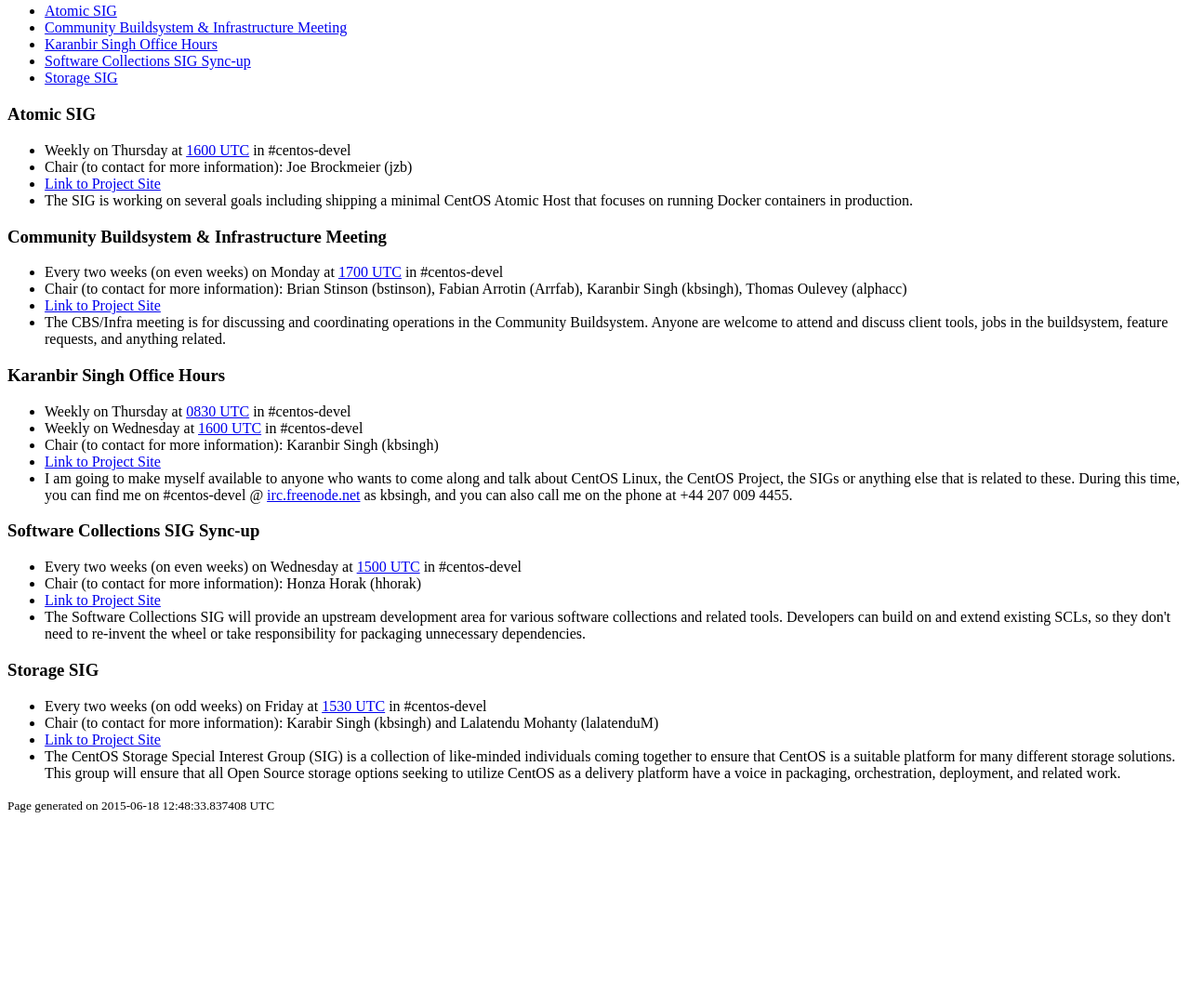
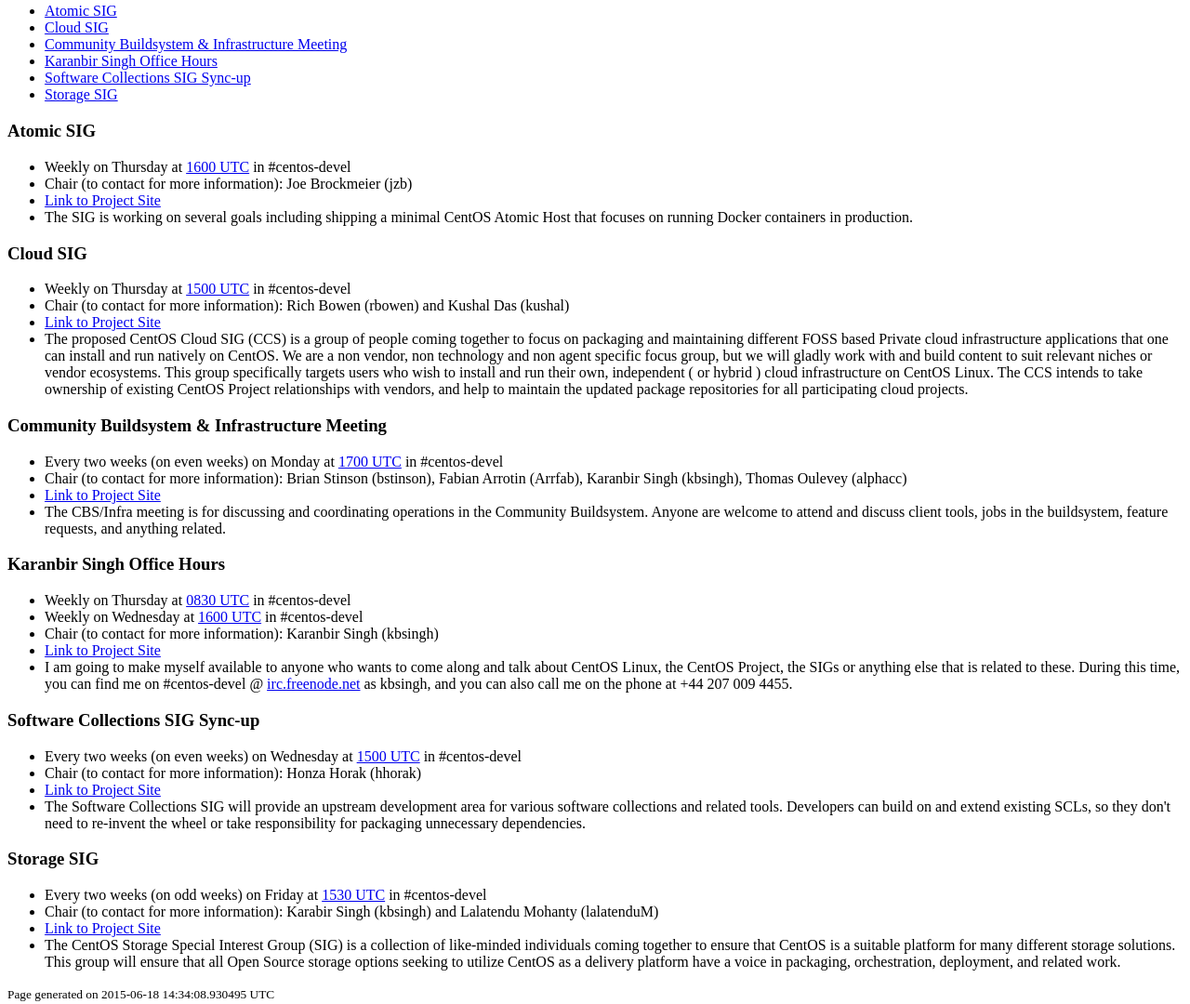
Before and after one commit to CentOS/Calendar, a plain HTML site: page output/index.html in a window 1280 px wide. Shown: the part 447-1527 px from the top of the page at 93% size. Before the commit the page ends 1330 px from the top, so only its background shows below. Drawn offline with Linux system fonts and the light colour scheme.

Commit message:
Cloud SIG Meeting Added

```diff
--- a/output/index.html
+++ b/output/index.html
@@ -27,6 +27,7 @@
 <p>Here is a list of current meetings with their descriptions:</p>
 <ul>
 <li><a href="#Atomic_SIG">Atomic SIG</a></li>
+<li><a href="#Cloud_SIG">Cloud SIG</a></li>
 <li><a href="#Community_Buildsystem_&_Infrastructure_Meeting">Community Buildsystem & Infrastructure Meeting</a></li>
 <li><a href="#Karanbir_Singh_Office_Hours">Karanbir Singh Office Hours</a></li>
 <li><a href="#Software_Collections_SIG_Sync-up">Software Collections SIG Sync-up</a></li>
@@ -42,6 +43,20 @@
 <li>Chair (to contact for more information): Joe Brockmeier (jzb)</li>
 <li><a href="http://wiki.centos.org/SpecialInterestGroup/Atomic">Link to Project Site</a>
 <li>The SIG is working on several goals including shipping a minimal CentOS Atomic Host that focuses on running Docker containers in production.
+</li>
+</ul>
+
+<a id="Cloud_SIG"><h3>Cloud SIG</h3></a>
+
+<ul>
+<li>Weekly on Thursday at
+<a href="http://www.timeanddate.com/worldclock/fixedtime.html?hour=15&amp;min=00&amp;sec=0">1500 UTC</a>
+in #centos-devel</li>
+<li>Chair (to contact for more information): Rich Bowen (rbowen) and Kushal Das (kushal)</li>
+<li><a href="http://wiki.centos.org/SpecialInterestGroup/Cloud">Link to Project Site</a>
+<li>The proposed CentOS Cloud SIG (CCS) is a group of people coming together to focus on packaging and maintaining different FOSS based Private cloud infrastructure applications that one can install and run natively on CentOS. We are a non vendor, non technology and non agent specific focus group, but we will gladly work with and build content to suit relevant niches or vendor ecosystems. This group specifically targets users who wish to install and run their own, independent ( or hybrid ) cloud infrastructure on CentOS Linux.
+
+The CCS intends to take ownership of existing CentOS Project relationships with vendors, and help to maintain the updated package repositories for all participating cloud projects.
 </li>
 </ul>
 
@@ -100,6 +115,6 @@
 </li>
 </ul>
 
-<small>Page generated on 2015-06-18 12:48:33.837408 UTC</small>
+<small>Page generated on 2015-06-18 14:34:08.930495 UTC</small>
 </body>
 </html>
```
Also changed, not shown: 2 other files.
